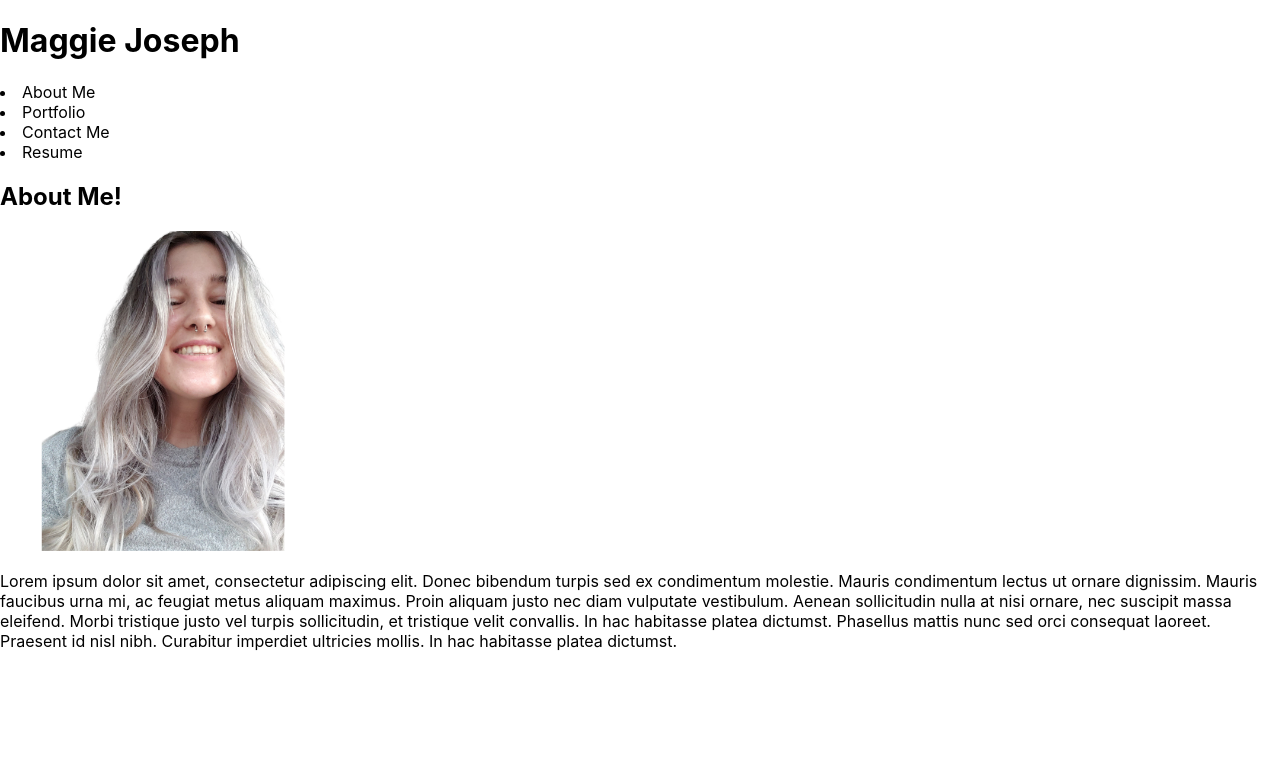
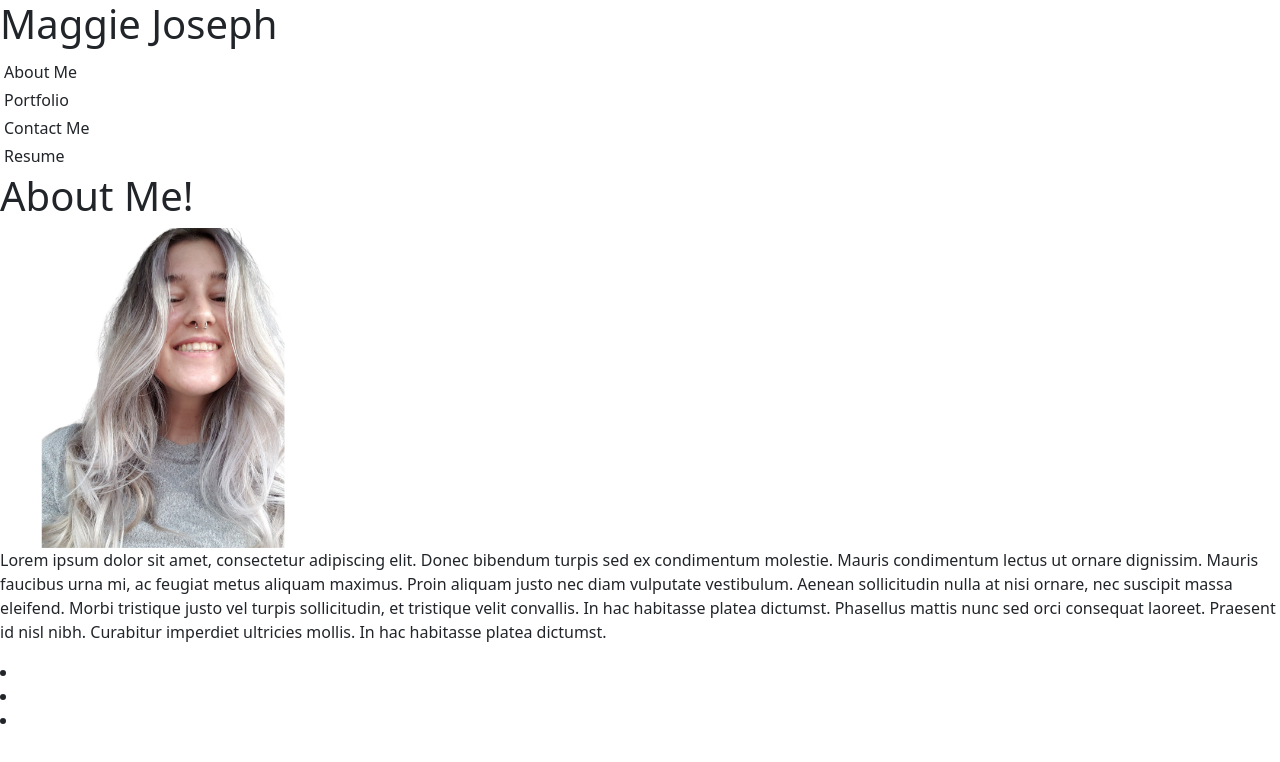
Before and after one commit to maggiejoe/maggies-react-portfolio, a React (Create React App) app: page / in a window 1280 px wide. Shown: the top 762 px of the page. Built offline with nearby package versions, Linux system fonts and the light colour scheme.

Commit message:
on clicks working properly on browser

```diff
--- a/package.json
+++ b/package.json
@@ -6,7 +6,9 @@
     "@testing-library/jest-dom": "^5.16.4",
     "@testing-library/react": "^13.3.0",
     "@testing-library/user-event": "^13.5.0",
+    "bootstrap": "^5.1.3",
     "react": "^18.2.0",
+    "react-bootstrap": "^2.4.0",
     "react-dom": "^18.2.0",
     "react-scripts": "5.0.1",
     "web-vitals": "^2.1.4"
--- a/src/App.js
+++ b/src/App.js
@@ -6,6 +6,9 @@ import ContactForm from './components/Contact';
 import Header from './components/Header';
 import Portfolio from './components/Portfolio';
 import Resume from './components/Resume';
+import Footer from './components/Footer';
+import 'bootstrap/dist/css/bootstrap.min.css';
+// import Page from './components/Page'
 
 function App() {
   const [categories] = useState([
@@ -24,7 +27,32 @@ function App() {
   ]);
 
   const [currentCategory, setCurrentCategory] = useState(categories[0]);
-  // const [contactSelected, setContactSelected] = useState(false);
+  // console.log(currentCategory);
+
+  const renderPage = () => {
+    if (currentCategory === 'About Me') {
+        return (
+            <About></About>
+        )
+    } else if (currentCategory === 'Portfolio') {
+        console.log(currentCategory);
+        return (
+            <Portfolio></Portfolio>
+        )
+    } else if (currentCategory === 'Contact Me') {
+        return (
+            <ContactForm></ContactForm>
+        )
+    } else if (currentCategory === 'Resume') {
+        return (
+            <Resume></Resume>
+        )
+    } else {
+        return (
+            <About></About>
+        )
+    }
+}
 
   return (
     <div>
@@ -34,35 +62,12 @@ function App() {
         setCurrentCategory={setCurrentCategory}
       ></Header>
       <main>
-        <About></About>
-        {(() => {
-          if (currentCategory === "About Me") {
-            return (
-              <div>
-                <About></About>
-              </div>
-            );
-          } else if (currentCategory === "Portfolio") {
-            return (
-              <div>
-                <Portfolio></Portfolio>
-              </div>
-            )
-          } else if (currentCategory === "Contact Me") {
-            return (
-              <div>
-                <ContactForm></ContactForm>
-              </div>
-            )
-          } else if (currentCategory === "Resume") {
-            return (
-              <div>
-                <Resume></Resume>
-              </div>
-            )
-          }
-        })}
+        {/* <Page currentCategory={currentCategory}></Page> */}
+        { renderPage() }
       </main>
+
+      <Footer></Footer>
+
     </div>
   );
 }
--- a/src/components/Contact/index.js
+++ b/src/components/Contact/index.js
@@ -38,9 +38,9 @@ function ContactForm() {
 
     return (
       <section>
-        <h1 data-testid="h1tag">Contact me</h1>
+        <h1>Contact me</h1>
 
-        {/* contact info */}
+        {/* contact info, need to add hrefs to each */}
         <div>
             <p>Email</p>
             <p>GitHub</p>
@@ -65,7 +65,7 @@ function ContactForm() {
               <p className="error-text">{errorMessage}</p>
             </div>
           )}
-          <button data-testid="button" type="submit">Submit</button>
+          <button type="submit">Submit</button>
         </form>
       </section>
     );
--- a/src/components/Footer/index.js
+++ b/src/components/Footer/index.js
@@ -0,0 +1,27 @@
+import React from 'react';
+
+function Footer() {
+    return (
+        <div>
+            <div>
+                <li>
+                    <a href='https://github.com/maggiejoe'>
+                        {/* add github link and icon */}
+                    </a>
+                </li>
+                <li>
+                    <a href='https://www.linkedin.com/in/margaret-joseph'>
+                        {/* add linked in link and icon */}
+                    </a>
+                </li>
+                <li>
+                    <a href='https://www.instagram.com/maggie.joe94/'>
+                        {/* add instagram account and icon */}
+                    </a>
+                </li>
+            </div>
+        </div>
+    );
+}
+
+export default Footer;
--- a/src/components/Header/index.js
+++ b/src/components/Header/index.js
@@ -1,5 +1,6 @@
 import React from 'react';
 import Navigation from '../Naviation';
+import Nav from 'react-bootstrap/Nav';
 
 function Header(props) {
     const {
@@ -15,14 +16,14 @@ function Header(props) {
                     <div>
                         <h1>Maggie Joseph</h1>
                     </div>
-                    <nav>
+                    <Nav>
                         <Navigation
                             categories={categories}
                             currentCategory={currentCategory}
                             setCurrentCategory={setCurrentCategory}
                         >
                         </Navigation>
-                    </nav>
+                    </Nav>
                 </div>
             </header>
         </div>
--- a/src/components/Project/index.js
+++ b/src/components/Project/index.js
@@ -0,0 +1 @@
+// import projects into portfolio
```
Also changed, not shown: 1 other file (tests, documents, lock files or other folders).
